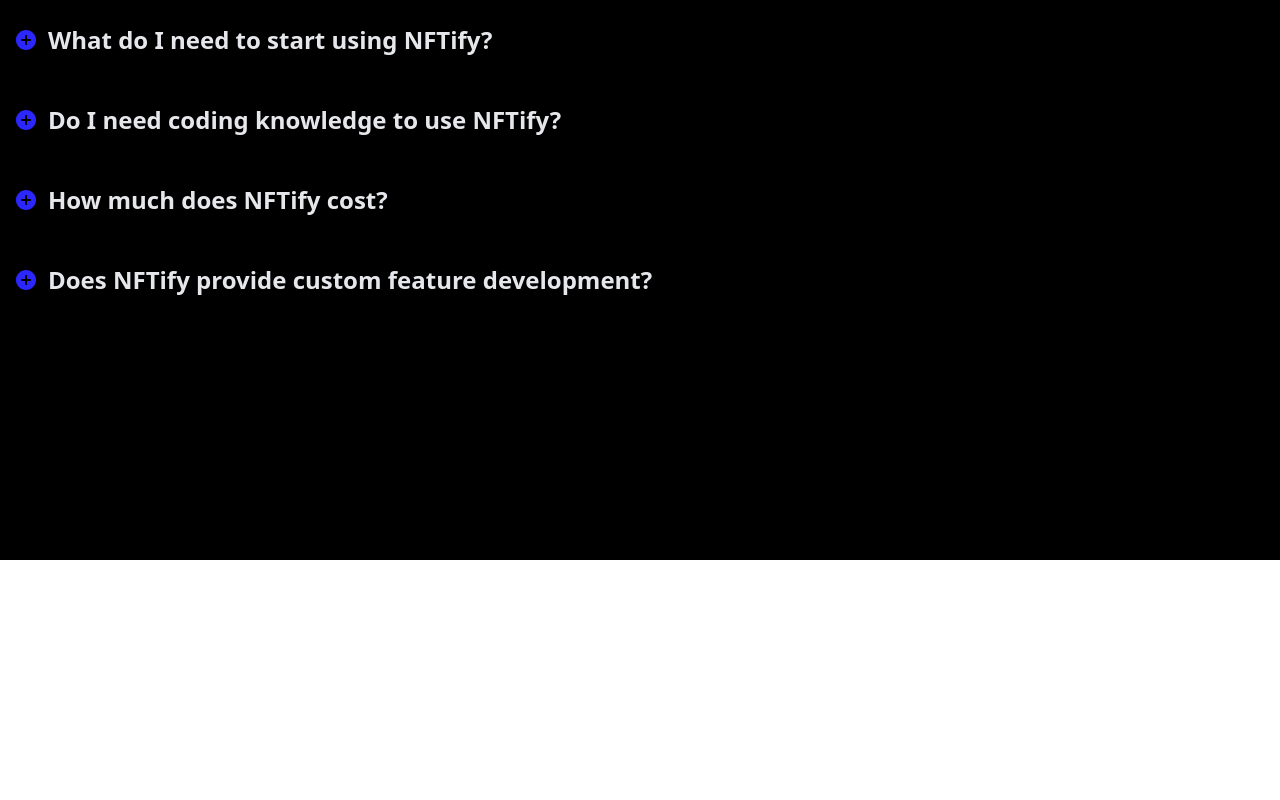
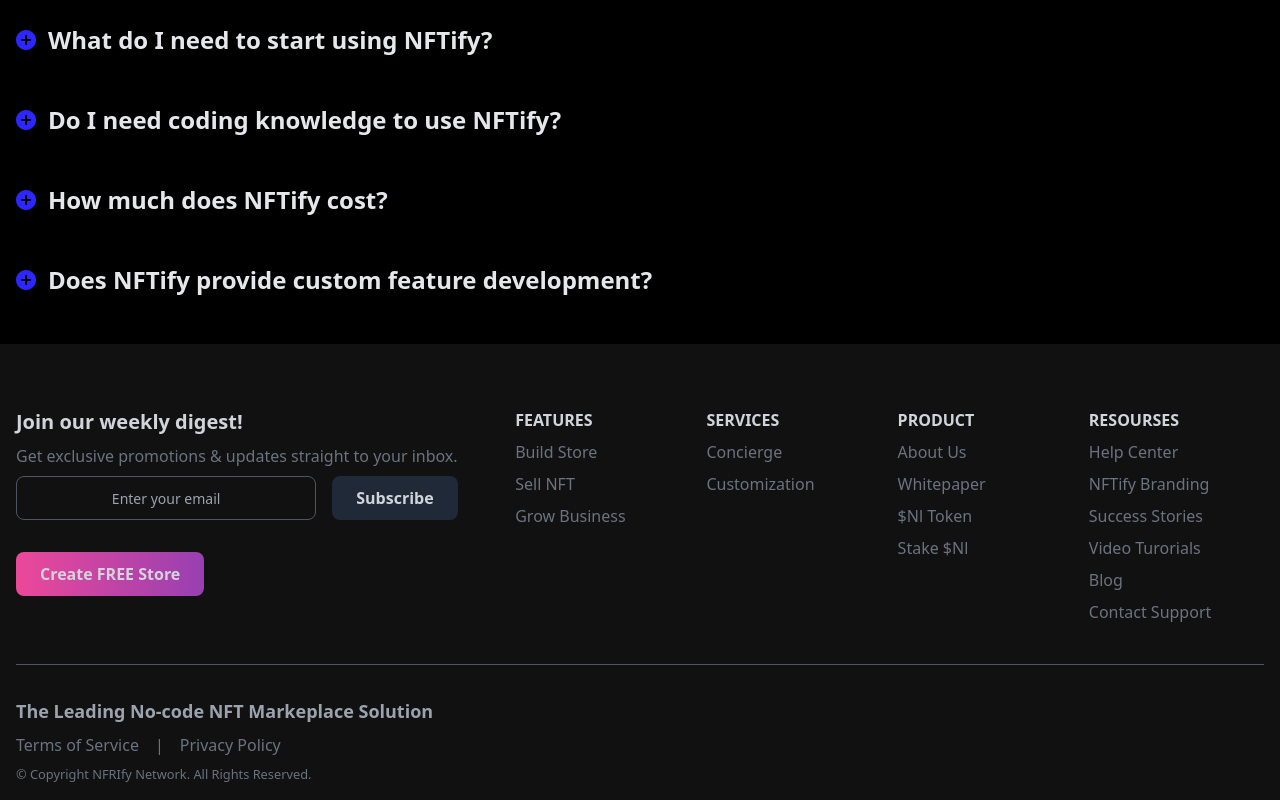
Before and after one commit to Geetork/pet-nftify, a Next.js app: page / in a window 1280 px wide. Shown: the part 1040-1840 px from the top of the page. Before the commit the page ends 1600 px from the top, so only its background shows below. Built offline with nearby package versions, Linux system fonts and the light colour scheme.

Commit message:
footer added

```diff
--- a/app/page.tsx
+++ b/app/page.tsx
@@ -1,7 +1,7 @@
 import { Metadata } from "next";
 import React from "react";
 import {
-    Header, Hero, FAQ
+    Header, Hero, FAQ, Footer,
 } from "../components";
 
 export const metadata: Metadata = {
@@ -18,6 +18,7 @@ const page = () => {
                 <Hero/>
                 <FAQ/>
             </main>
+            <Footer/>
         </div>
     );
 };
--- a/components/Button.tsx
+++ b/components/Button.tsx
@@ -2,28 +2,21 @@ import React from 'react';
 
 const Button: React.FC<{
     className?: string,
-    type?: 'primary' | 'secondary',
+    type?: 'primary' | 'secondary' | 'tertiary',
     name: string,
 }> = ({
     className = '',
     type = 'primary',
     name,
 }) => {
+    const styles = {
+        'primary': 'bg-gradient-purple bg-pos-0 bg-size-200 hover:bg-pos-100',
+        'secondary': 'border-gradient-purple hover:text-gray-400',
+        'tertiary': 'bg-gray-800 hover:bg-gray-900',
+    }
 
     return (
-        <>
-            {
-            type === 'primary' ? (
-                <button className={`button text-gray-300 font-bold px-6 bg-gradient-purple bg-pos-0 bg-size-200 transition-all ease-in-out hover:bg-pos-100 duration-100 delay-75 ${className}`}>
-                    <span>{name}</span>
-                </button>
-            ) : (
-                <button className={`button border-gradient-purple px-6 text-gray-300 font-bold hover:text-gray-400 ${className}`}>
-                    <span>{name}</span>
-                </button>
-            )
-            }
-        </>
+        <button className={`button text-gray-300 font-bold px-6 transition-all ease-in-out duration-100 delay-75 min-h-[44px] ${styles[type]} ${className}`}><span>{name}</span></button>
     )
 }
 
--- a/components/FAQ.tsx
+++ b/components/FAQ.tsx
@@ -55,7 +55,7 @@ const Question: React.FC<{
 
 const FAQ = () => {
   return (
-    <section className='bg-black w-full min-h-screen pt-24 px-4'>
+    <section className='bg-black w-full pt-24 pb-10 px-4'>
       <h1 className='text-gray-200 font-medium text-4xl md:text-5xl leading-tight'>Frequently asked questions</h1>
       <dl className=''>
         {
--- /dev/null
+++ b/components/Footer.tsx
@@ -0,0 +1,86 @@
+import React from 'react';
+import { Button } from './index';
+import Link from 'next/link';
+
+const Footer = () => {
+  return (
+    <section className='flex flex-wrap pt-16 pb-4 px-4 bg-gray-910 justify-between w-full text-gray-500 font-light'>
+        <section className='flex flex-wrap bg-gray-910 justify-between w-full gap-4 text-md pb-10'>
+            <form action="" className='flex flex-col gap-2'>
+                <h1 className='text-gray-300 font-bold text-xl'>Join our weekly digest!</h1>
+                <p>Get exclusive promotions & updates straight to your inbox.</p>
+
+                <div className='flex gap-4 pb-6'>
+                    <input type="email" name="email" id="email" className='text-sm h-[44px] rounded-lg bg-transparent text-center border-[1px] border-gray-600 focus:outline-none w-full' placeholder='Enter your email'/>
+                    <Button
+                        type='tertiary'
+                        name='Subscribe'
+                    />
+                </div>
+                <Button
+                    type='primary'
+                    name='Create FREE Store'
+                    className='w-fit h-fit'
+                    />
+            </form>
+
+            <div className='grid grid-cols-2 gap-4 sm:grid-cols-4 sm:max-w-[60%] w-full text-nowrap'>
+                <div className='flex flex-col gap-2'>
+                    <h1 className='text-gray-300 font-bold text-md'>FEATURES</h1>
+                    <ul className='flex flex-col gap-2'>
+                        <li className=''><Link href='/features/build-nft-store'>Build Store</Link></li>
+                        <li className=''><Link href='/features/sell-nft'>Sell NFT</Link></li>
+                        <li className=''><Link href='/features/grow-nft-business'>Grow Business</Link></li>
+                    </ul>
+                </div>
+
+                <div className='flex flex-col gap-2'>
+                    <h1 className='text-gray-300 font-bold text-md'>SERVICES</h1>
+                    <ul className='flex flex-col gap-2'>
+                        <li className=''><Link href='/features/build-nft-store'>Concierge</Link></li>
+                        <li className=''><Link href='/features/sell-nft'>Customization</Link></li>
+                    </ul>
+                </div>
+
+                <div className='flex flex-col gap-2'>
+                    <h1 className='text-gray-300 font-bold text-md'>PRODUCT</h1>
+                    <ul className='flex flex-col gap-2'>
+                        <li className=''><Link href='/features/build-nft-store'>About Us</Link></li>
+                        <li className=''><Link href='/features/sell-nft'>Whitepaper</Link></li>
+                        <li className=''><Link href='/features/grow-nft-business'>$Nl Token</Link></li>
+                        <li className=''><Link href='/features/grow-nft-business'>Stake $Nl</Link></li>
+                    </ul>
+                </div>
+
+                <div className='flex flex-col gap-2'>
+                    <h1 className='text-gray-300 font-bold text-md'>RESOURSES</h1>
+                    <ul className='flex flex-col gap-2'>
+                        <li className=''><Link href='/features/build-nft-store'>Help Center</Link></li>
+                        <li className=''><Link href='/features/sell-nft'>NFTify Branding</Link></li>
+                        <li className=''><Link href='/features/grow-nft-business'>Success Stories</Link></li>
+                        <li className=''><Link href='/features/grow-nft-business'>Video Turorials</Link></li>
+                        <li className=''><Link href='/features/grow-nft-business'>Blog</Link></li>
+                        <li className=''><Link href='/features/grow-nft-business'>Contact Support</Link></li>
+                    </ul>
+                </div>
+            </div>
+        </section>
+
+        <hr className='h-[1px] w-full bg-gray-600 border-0'/>
+
+        <section className='flex flex-col gap-2 text-gray-500 pt-8'>
+            <h1 className='text-gray-400 text-lg font-bold'>The Leading No-code NFT Markeplace Solution</h1>
+
+            <div className='flex gap-4'>
+                <Link href='#'>Terms of Service</Link>
+                <span className="after:content-['|']"></span>
+                <Link href='#'>Privacy Policy</Link>
+            </div>
+
+            <small>&copy; Copyright NFRIfy Network. All Rights Reserved.</small>
+        </section>
+    </section>
+  )
+}
+
+export default Footer;
--- a/components/index.ts
+++ b/components/index.ts
@@ -2,10 +2,12 @@ import Header from "./Header";
 import Hero from "./Hero";
 import FAQ from "./FAQ";
 import Button from "./Button";
+import Footer from "./Footer";
 
 export {
     Header,
     Hero,
     FAQ,
     Button,
+    Footer,
 }
--- a/tailwind.config.ts
+++ b/tailwind.config.ts
@@ -46,6 +46,9 @@ module.exports = {
       },
       backgroundSize: {
         "size-200": "200% 100%"
+      },
+      colors: {
+        "gray-910": "#111111",
       }
     },
   },
```
